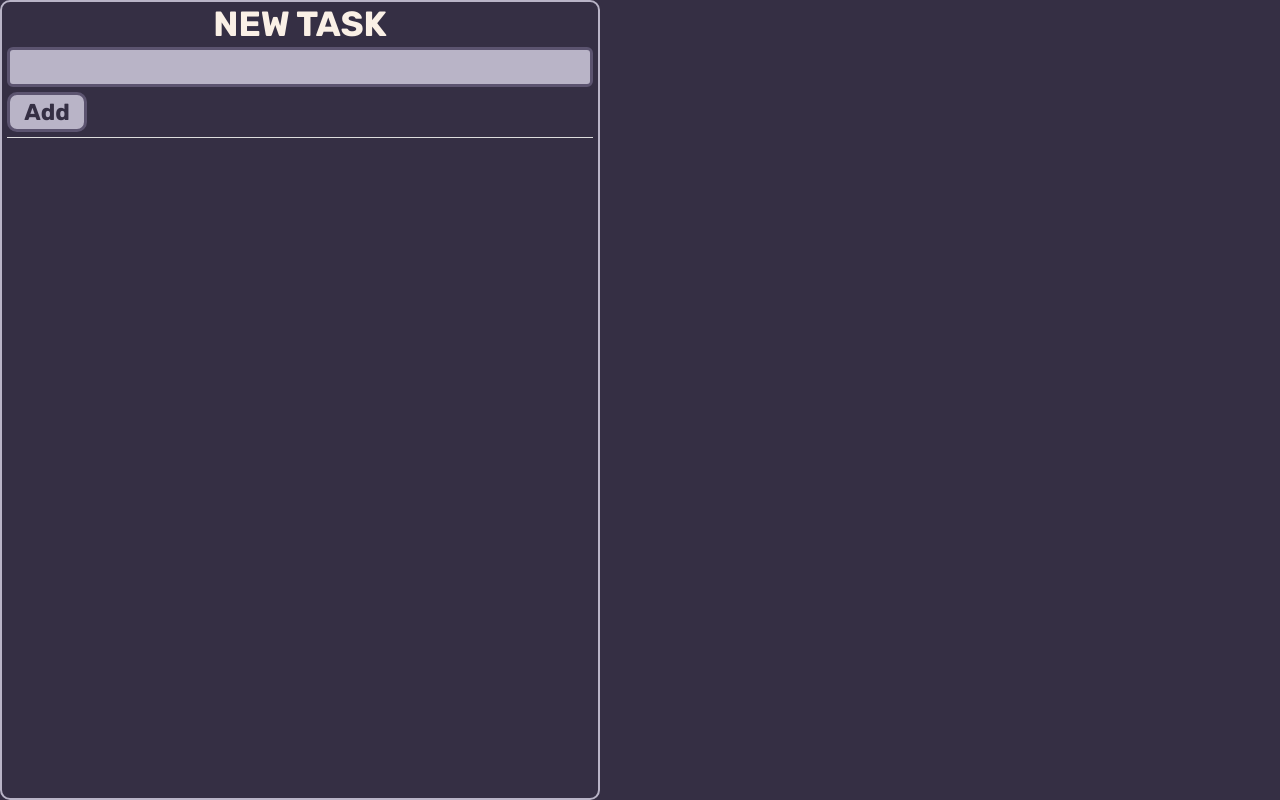
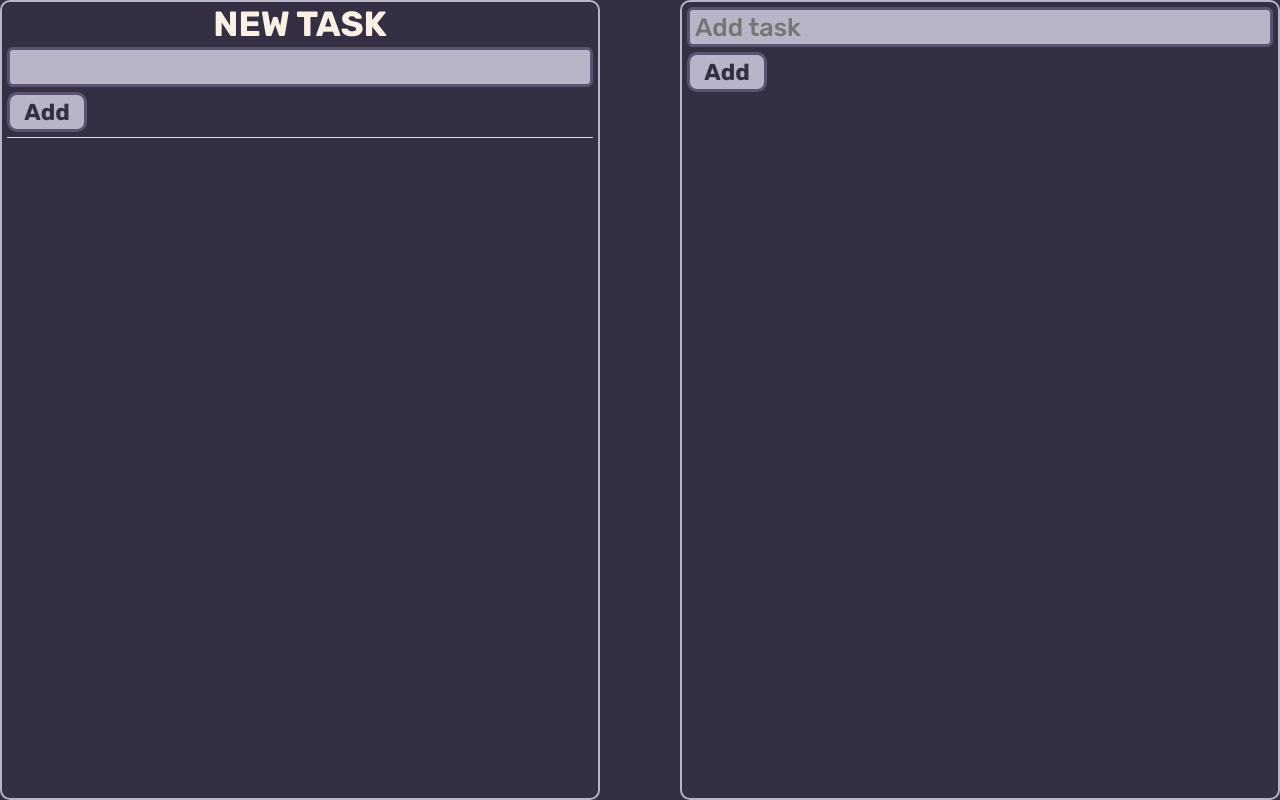
Before and after one commit to patakbtw/To-Do-List-Using-React, a React (Vite) app: page / in a window 1280 px wide. Built offline with nearby package versions, Linux system fonts and the light colour scheme.

Commit message:
Unfinished Reducer testing

```diff
--- a/src/App.tsx
+++ b/src/App.tsx
@@ -1,7 +1,11 @@
 import ToDoList from "./ToDoList";
+import YetAnotherToDoList from "./YetAnotherToDoList";
 
 export default function App() {
   return(
-    <ToDoList />
+    <div className="app">
+      <ToDoList />
+      <YetAnotherToDoList />
+    </div>
   )
 }
--- a/src/ToDoList.tsx
+++ b/src/ToDoList.tsx
@@ -1,6 +1,11 @@
 import "./styles/ToDoList.scss";
 import React, { useState, useEffect } from "react";
 import trash from "../public/trash.svg";
+
+interface ToDoListTask {
+  text: string;
+  checked?: boolean;
+}
 
 type FormProps = {
   onHandleSubmit: (array: (state: string[]) => string[]) => void;
--- /dev/null
+++ b/src/YetAnotherToDoList.tsx
@@ -0,0 +1,103 @@
+import { FormEvent, useState } from "react";
+import "./styles/YetAnotherToDoList.scss";
+
+export default function YetAnotherToDoList() {
+  const [tasks, setTasks] = useState<Task[]>([]);
+
+  interface Task {
+    id: number;
+    text: string;
+    done: boolean;
+  }
+
+  let nextId = 0;
+
+  function handleAddTask(text: string) {
+    setTasks([
+      ...tasks,
+      {
+        id: nextId++,
+        text: text,
+        done: false,
+      },
+    ]);
+  }
+
+  function handleEditTask(task: Task) {
+    setTasks(
+      tasks.map((t: Task) => {
+        if (t.id == task.id) {
+          return task;
+        } else {
+          return t;
+        }
+      })
+    );
+  }
+
+  function handleDeleteTask(taskId: number) {
+    setTasks(tasks.filter((t) => t.id !== taskId));
+  }
+
+  function AddTask({ onAddTask }) {
+    const [text, setText] = useState("");
+
+    return (
+      <div className="another__form">
+        <input placeholder="Add task" type="text" className="another__input" onChange={event => setText(event.target.value)}/>
+        <button className="another__btn" onClick={ () => {
+            setText('');
+            onAddTask(text);
+        }}>
+          <p>Add</p>
+        </button>
+      </div>
+    );
+  }
+
+  function Task({ text, id, done }: Task) {
+    return (
+      <>
+        <input type="checkbox" id={id.toString()} checked={done} />
+        <label htmlFor={id.toString()} className="another__task">
+          {text}
+        </label>
+        <button
+          onClick={() => {
+            handleEditTask;
+          }}
+          className="another__edit"
+        >
+          Edit
+        </button>
+        <button
+          onClick={() => {
+            handleDeleteTask;
+          }}
+          className="another__delete"
+        >
+          Delete
+        </button>
+      </>
+    );
+  }
+
+  function TaskList() {
+    return (
+      <ul className="another__list">
+        {tasks.map(({ text, id, done }) => (
+            <li className="another__item" key={id}>
+                <Task text={text} id={id} done={done} />
+            </li>
+        ))}
+      </ul>
+    );
+  }
+
+  return (
+    <div className="another__wrapper">
+      <AddTask onAddTask={handleAddTask}/>
+      <TaskList />
+    </div>
+  );
+}
--- /dev/null
+++ b/src/styles/YetAnotherToDoList.scss
@@ -0,0 +1,109 @@
+$darkest: rgb(53, 47, 68);
+$dark: rgb(92, 84, 112);
+$grey: rgb(185, 180, 199);
+$light: rgb(250, 240, 230);
+
+.another {
+  &__wrapper {
+    display: flex;
+    flex-direction: column;
+    gap: 5px;
+    width: 100%;
+    max-width: 600px;
+    height: 100vh;
+    border: 2px solid $grey;
+    border-radius: 10px;
+    padding: 5px;
+  }
+
+  &__form {
+    width: 100%;
+    display: flex;
+    flex-direction: column;
+    gap: 5px;
+  }
+
+  &__label {
+    font-weight: 800;
+    font-size: 2.5em;
+    text-transform: uppercase;
+    color: $light;
+    align-self: center;
+  }
+
+  &__input {
+    height: 40px;
+    border: 3px solid $dark;
+    border-radius: 6px;
+    background-color: $grey;
+    font-weight: 500;
+    font-size: 1.8em;
+    color: $darkest;
+    padding: 5px;
+  }
+
+  &__btn {
+    height: 40px;
+    width: 80px;
+    border: 3px solid $dark;
+    background-color: $grey;
+    color: $darkest;
+    font-weight: 700;
+    font-size: 23px;
+    border-radius: 10px;
+  }
+
+  &__separator {
+    color: $light;
+    width: 100%;
+    size: 2px;
+  }
+
+  &__list {
+    padding: 0 5px;
+    display: flex;
+    flex-direction: column;
+    overflow-y: auto;
+    height: auto;
+  }
+
+  &__item {
+    display: flex;
+    flex-direction: row;
+    gap: 5px;
+    border-bottom: 2px solid $dark;
+    width: 100%;
+    height: fit-content;
+    align-items: center;
+    padding: 15px 3px;
+    user-select: none;
+  }
+
+  &__item:nth-last-child(1) {
+    border-bottom: none;
+  }
+
+  &__chkbox {
+  }
+
+  &__task {
+    font-size: 1.8rem;
+    word-break: break-all;
+    color: $grey;
+  }
+
+  &__edit {
+    background: none;
+    height: 24px;
+    margin-left: auto;
+  }
+
+  &__delete {
+    background: none;
+    height: 24px;
+    margin-left: auto;
+    & > img {
+      z-index: 10;
+    }
+  }
+}
--- a/src/styles/index.scss
+++ b/src/styles/index.scss
@@ -6,6 +6,13 @@ $light: rgb(250, 240, 230);
 
 
 body {
- background-color: $darkest;
- font-family: 'Rubik';
+    background-color: $darkest;
+    font-family: 'Rubik';
 }
+
+.app {
+    display: flex;
+    flex-direction: row;
+    justify-content: space-between;
+    width: 100%;
+}
```
